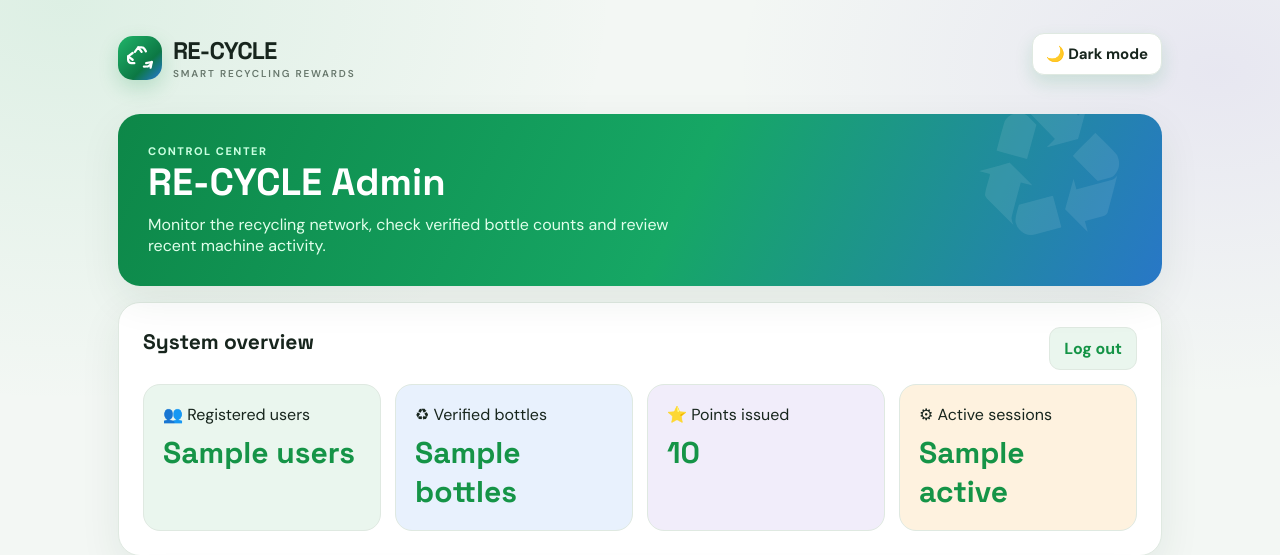
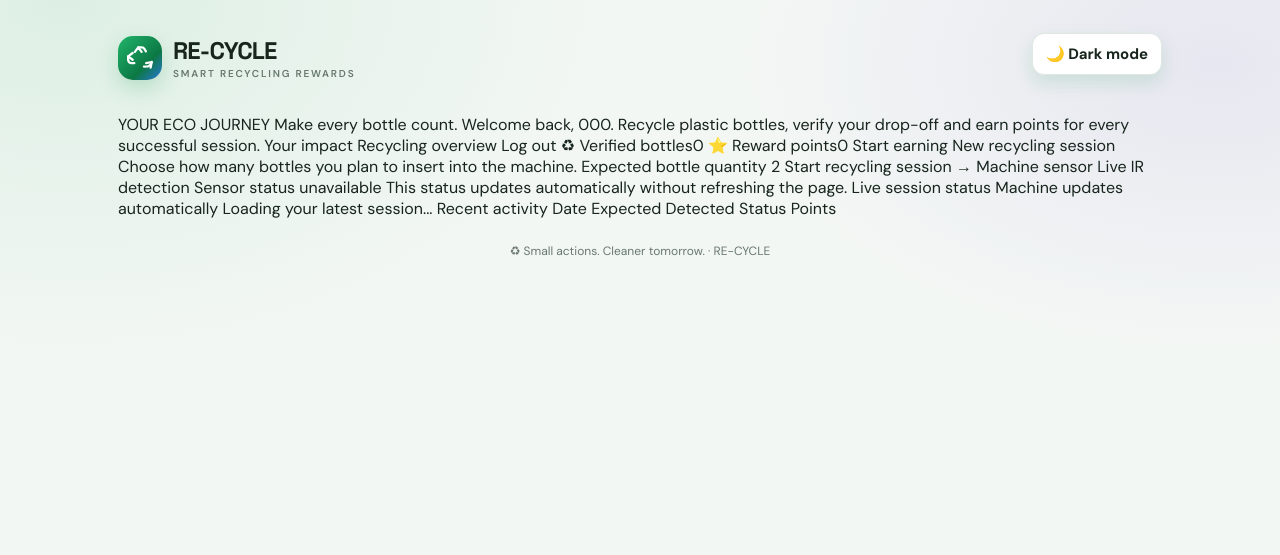
Before and after one commit to deepakpeepal12-tech/RE-CYCLE, a Flask app: template templates/admin_dashboard.html in a window 1280 px wide. Shown: the top 555 px of the page. After the commit the page ends 256 px from the top, so only its background shows below. Run offline with Flask 3, Linux system fonts and the light colour scheme; the template is opened without the code that fills it: most values are stand-ins (such as "Sample title", 1, 10 or a date in 2020).

Commit message:
Update admin_dashboard.html

```diff
--- a/templates/admin_dashboard.html
+++ b/templates/admin_dashboard.html
@@ -1 +1,28 @@
-{% extends "base.html" %}{% block title %}Admin Dashboard | RE-CYCLE{% endblock %}{% block body %}<section class="hero card"><div class="eyebrow" style="color:#c9ffe0">CONTROL CENTER</div><h1>RE-CYCLE Admin</h1><p>Monitor the recycling network, check verified bottle counts and review recent machine activity.</p></section><section class="card"><div class="section-head"><h2>System overview</h2><a class="btnlink" href="/admin/logout">Log out</a></div><div class="grid"><div class="stat">👥 Registered users<strong>{{users}}</strong></div><div class="stat">♻ Verified bottles<strong>{{bottles}}</strong></div><div class="stat">⭐ Points issued<strong>{{points}}</strong></div><div class="stat">⚙ Active sessions<strong>{{active}}</strong></div></div></section><section class="card"><h2>Latest machine records</h2><div class="tablewrap"><table><thead><tr><th>ID</th><th>Mobile</th><th>Expected</th><th>Detected</th><th>Status</th><th>Points</th><th>Created</th></tr></thead><tbody>{% for x in rows %}<tr><td>{{x.id}}</td><td>{{x.phone}}</td><td>{{x.expected}}</td><td>{{x.detected}}</td><td><span class="pill">{{x.status}}</span></td><td>{{x.points}}</td><td>{{x.created_at}}</td></tr>{% else %}<tr><td colspan="7">No records yet</td></tr>{% endfor %}</tbody></table></div></section>{% endblock %}
+{% extends "base.html" %}{% block title %}My Dashboard | RE-CYCLE{% endblock %}{% block body %}
+YOUR ECO JOURNEY
+Make every bottle count.
+Welcome back, {{phone}}. Recycle plastic bottles, verify your drop-off and earn points for every successful session.
+
+Your impact
+Recycling overview
+Log out
+♻ Verified bottles0
+⭐ Reward points0
+Start earning
+New recycling session
+Choose how many bottles you plan to insert into the machine.
+
+Expected bottle quantity
+2
+Start recycling session →
+Machine sensor
+Live IR detection
+Sensor status unavailable
+This status updates automatically without refreshing the page.
+
+Live session status
+Machine updates automatically
+Loading your latest session...
+Recent activity
+Date	Expected	Detected	Status	Points
+{% endblock %}
```
